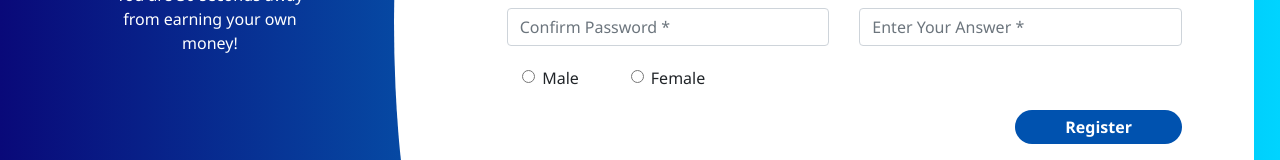
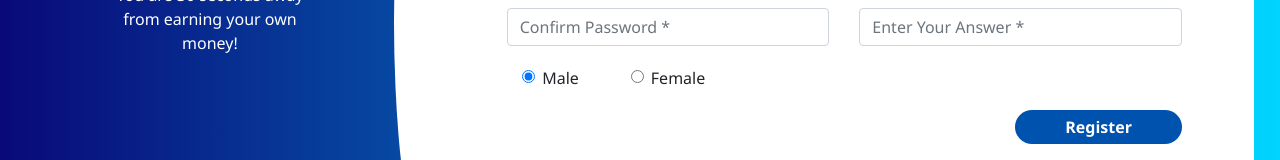
Before and after one commit to nurliman/knitto-test, a React (Create React App) app in the folder frontend-react/: page /register in a window 1280 px wide. Shown: the part 378-538 px from the top of the page. Built offline with nearby package versions, Linux system fonts and the light colour scheme.

Commit message:
fix radio button and checkbox

```diff
--- a/frontend-react/src/components/EmploymentApplication/EmploymentApplication.tsx
+++ b/frontend-react/src/components/EmploymentApplication/EmploymentApplication.tsx
@@ -1,13 +1,18 @@
-import React from "react";
+import React,{useState} from "react";
 
 import { Button } from "react-bootstrap";
 
 import ToggleButton from "./ToggleButton";
 import EmploymentApplicationForm from "./EmploymentApplicationForm";
 
-import rocketIconUrl, { ReactComponent as RocketIcon } from "./rocket.svg";
+import { ReactComponent as RocketIcon } from "./rocket.svg";
+
+import { Modes } from "./types";
 
 const EmploymentApplication: React.FC = () => {
+    const [mode, setMode] = useState<Modes>("Employee");
+
+
   return (
     <div className="employment-application">
       <div className="employment-application__container-left">
@@ -32,8 +37,8 @@ const EmploymentApplication: React.FC = () => {
         </Button>
       </div>
       <div className="employment-application__container-right">
-        <ToggleButton />
-        <EmploymentApplicationForm />
+        <ToggleButton setMode={setMode} />
+        <EmploymentApplicationForm mode={mode} />
       </div>
     </div>
   );
--- a/frontend-react/src/components/EmploymentApplication/EmploymentApplicationForm/EmploymentApplicationForm.tsx
+++ b/frontend-react/src/components/EmploymentApplication/EmploymentApplicationForm/EmploymentApplicationForm.tsx
@@ -1,13 +1,25 @@
-import React from "react";
+import React, { useState } from "react";
 import { Form, Row, Col, Button } from "react-bootstrap";
 
-const EmploymentApplicationForm: React.FC = () => {
+import { Modes, Gender } from "../types";
+
+const EmploymentApplicationForm: React.FC<{ mode: Modes }> = ({ mode }) => {
+  const [gender, setGender] = useState<Gender>("Male");
+  const handleChange=(e:React.ChangeEvent<HTMLInputElement>)=>{
+    if (e.target.name === "Male"){
+      setGender("Male")
+    }else{
+      setGender("Female")
+    }
+  }
+
+
   return (
     <div className="employment-application__form">
       <Row>
         <Col>
           <h3 className="employment-application__form__title">
-            Apply as Employee
+            Apply as {mode}
           </h3>
         </Col>
       </Row>
@@ -75,15 +87,33 @@ const EmploymentApplicationForm: React.FC = () => {
           className="employment-application__form__item"
         >
           <Col>
-            <Form.Check type="radio" id="default-radio" label="Male" />
+            <Form.Check
+              type="radio"
+              id="default-radio"
+              name="Male"
+              label="Male"
+              checked={gender === "Male"}
+              onChange={handleChange}
+            />
           </Col>
           <Col>
-            <Form.Check type="radio" label="Female" id="default-radio" />
+            <Form.Check
+              type="radio"
+              name="Female"
+              label="Female"
+              id="default-radio"
+              checked={gender === "Female"}
+              onChange={handleChange}
+            />
           </Col>
         </Row>
         <Row className="employment-application__form__item">
           <Col>
-            <Button className="form__submit float-right" variant="primary" type="submit">
+            <Button
+              className="form__submit float-right"
+              variant="primary"
+              type="submit"
+            >
               Register
             </Button>
           </Col>
--- a/frontend-react/src/components/EmploymentApplication/ToggleButton/ToggleButton.tsx
+++ b/frontend-react/src/components/EmploymentApplication/ToggleButton/ToggleButton.tsx
@@ -1,9 +1,21 @@
 import React from "react";
 
-const ToggleButton: React.FC = () => {
+import { Modes } from "../types";
+
+const ToggleButton: React.FC<{
+  setMode: React.Dispatch<React.SetStateAction<Modes>>;
+}> = ({ setMode }) => {
+  const handleChange = (e: React.ChangeEvent<HTMLInputElement>) => {
+    if (!e.target.checked) {
+      setMode("Employee");
+    } else {
+      setMode("Hirer");
+    }
+  };
+
   return (
     <div className="can-toggle toggle-theme-1 mb-2 mt-2">
-      <input id="d" type="checkbox" />
+      <input onChange={handleChange} id="d" type="checkbox" />
       <label htmlFor="d">
         <div
           className="can-toggle__switch"
--- /dev/null
+++ b/frontend-react/src/components/EmploymentApplication/types.ts
@@ -0,0 +1,5 @@
+const stringLitArray = <L extends string>(arr: L[]) => arr;
+const gender = stringLitArray(["Male", "Female"]);
+
+export type Modes = "Employee" | "Hirer"
+export type Gender = (typeof gender)[number];
```
